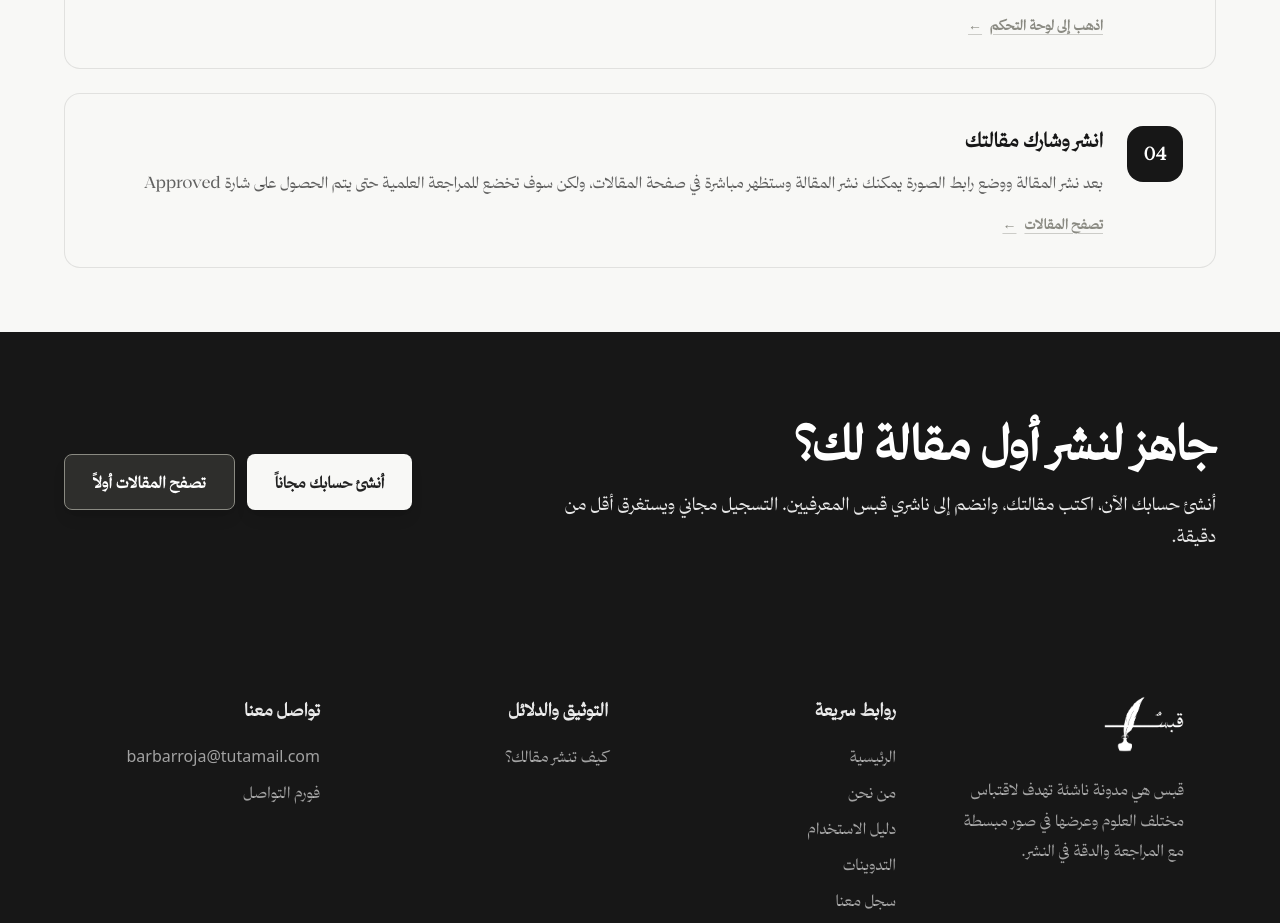
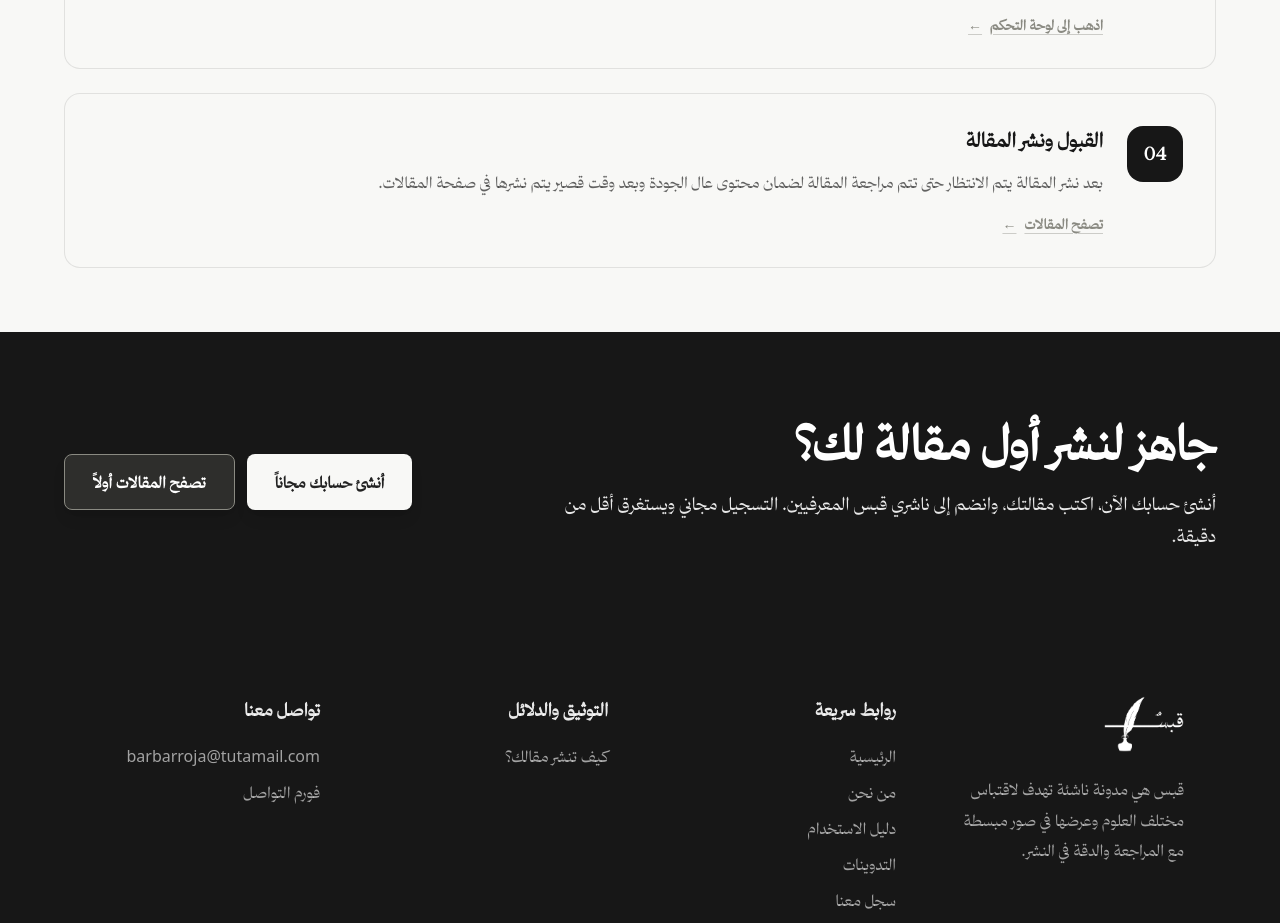
Before and after one commit to b4rbarroja/qabas, a Next.js app in the folder frontend/: page /guide in a window 1280 px wide. Shown: the part 1200-2123 px from the top of the page. Built offline with nearby package versions, Linux system fonts and the light colour scheme; no server answers.

Commit message:
last update

```diff
--- a/frontend/app/guide/page.tsx
+++ b/frontend/app/guide/page.tsx
@@ -44,9 +44,9 @@ const STEPS = [
   },
   {
     number: "04",
-    title: "انشر وشارك مقالتك",
+    title: "القبول ونشر المقالة",
     description:
-      "بعد نشر المقالة ووضع رابط الصورة يمكنك نشر المقالة وستظهر مباشرة في صفحة المقالات، ولكن سوف تخضع للمراجعة العلمية حتى يتم الحصول على شارة Approved",
+      "بعد نشر المقالة يتم الانتظار حتى تتم مراجعة المقالة لضمان محتوى عال الجودة وبعد وقت قصير يتم نشرها في صفحة المقالات.",
     href: "/posts",
     hrefLabel: "تصفح المقالات",
   },
```
